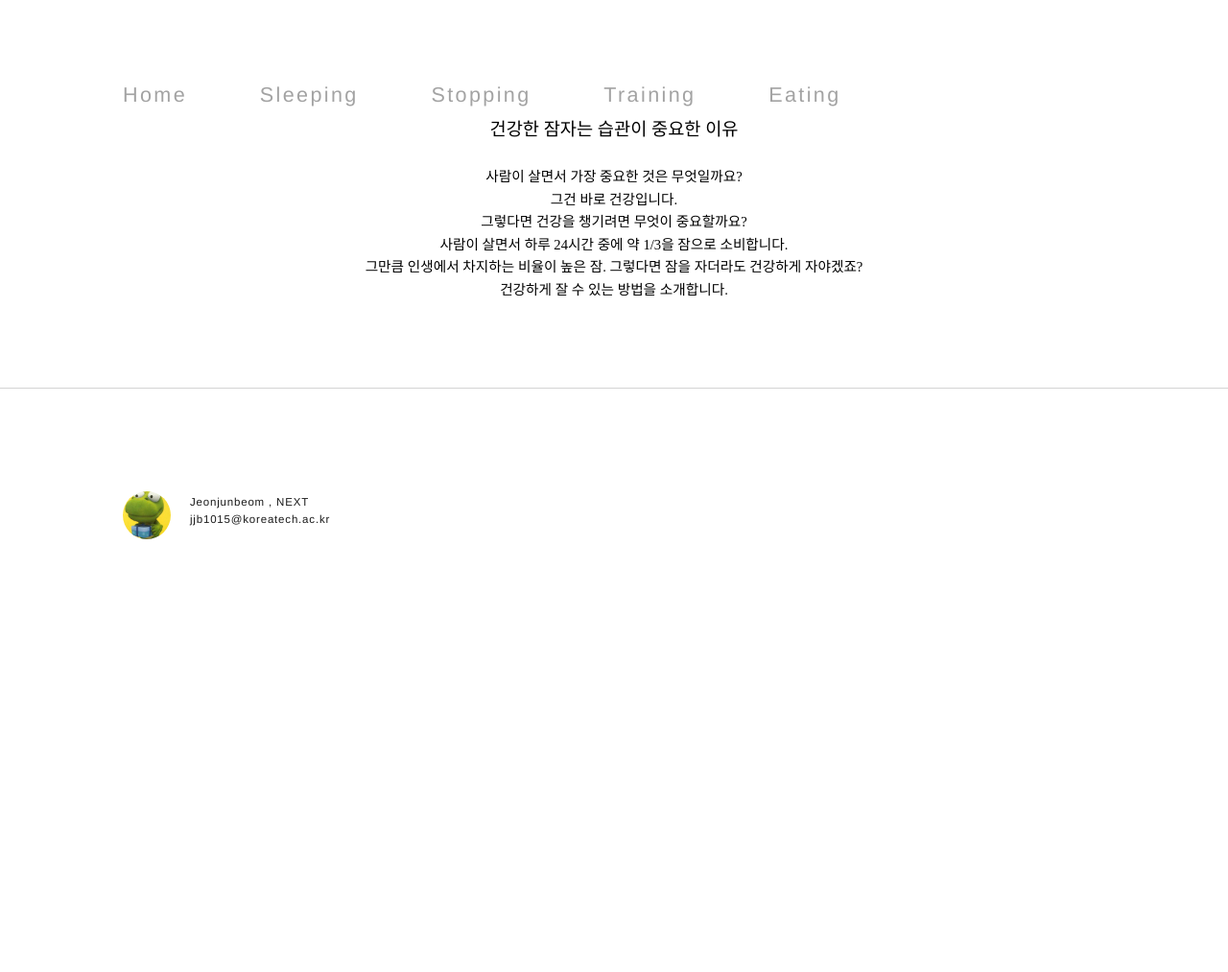
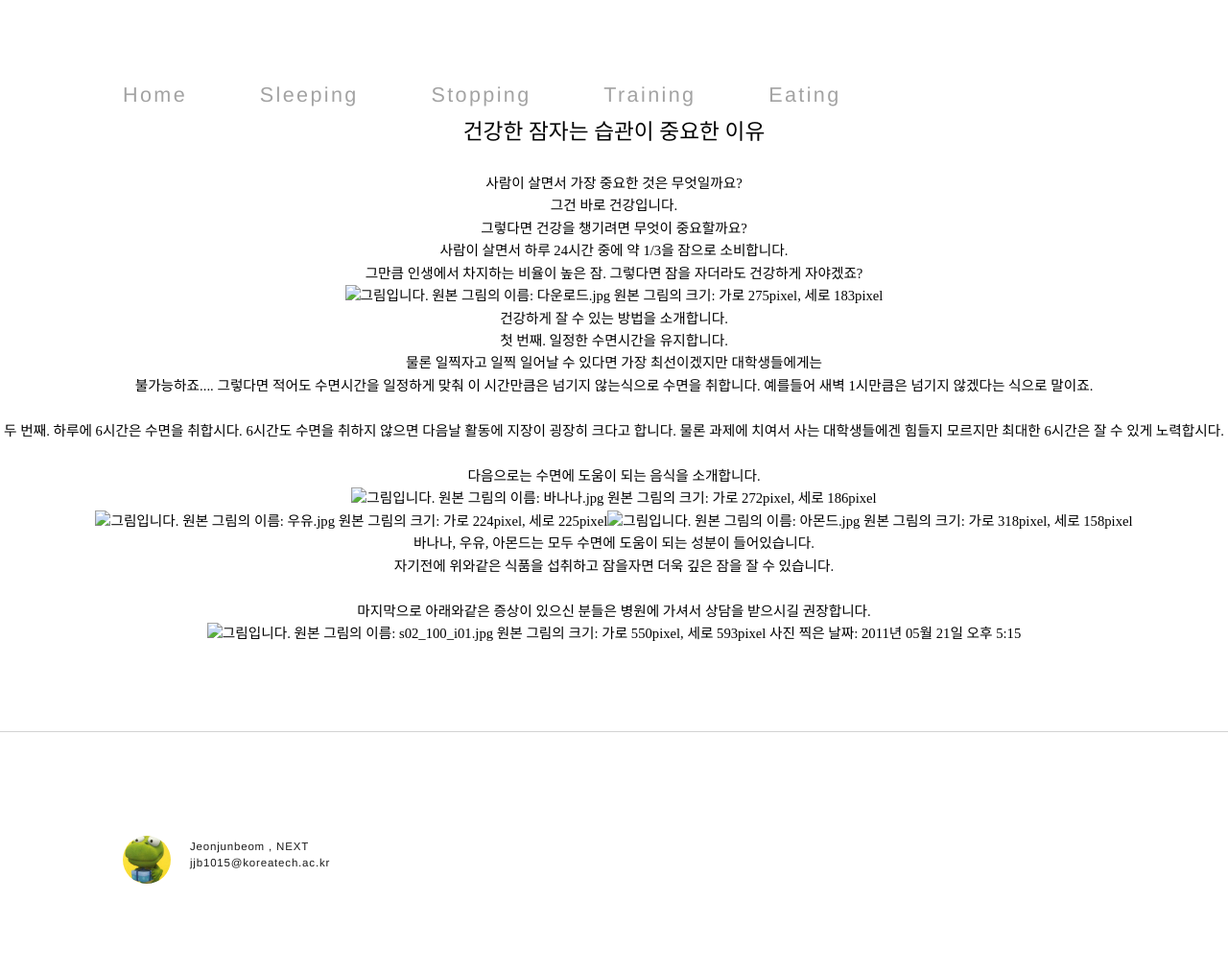
Before and after one commit to kuthealth/kuthealth.github.com, a Jekyll site: the page built from page/sleeping.html, in a window 1280 px wide. Shown: the whole page at 96% size. Built offline with Jekyll 4.4.1, drawn with Linux system fonts in a browser that asks for light colours; before the commit the page ends 900 px from its top, so only the background shows below that.

Commit message:
Update sleeping.html

```diff
--- a/page/sleeping.html
+++ b/page/sleeping.html
@@ -140,7 +140,7 @@ div.HStyle13
 
 <BODY>
 
-<P CLASS=HStyle0 STYLE='text-align:center;'><SPAN STYLE='font-size:14.0pt;font-family:"새굴림";font-weight:"bold";line-height:160%'>건강한 잠자는 습관이 중요한 이유</SPAN></P>
+<P CLASS=HStyle0 STYLE='text-align:center;'><SPAN STYLE='font-size:17.0pt;font-family:"새굴림";font-weight:"bold";line-height:160%'>건강한 잠자는 습관이 중요한 이유</SPAN></P>
 
 <P CLASS=HStyle0 STYLE='text-align:center;'><SPAN STYLE='font-size:11.0pt;font-family:"새굴림";line-height:160%'><BR></SPAN></P>
 
@@ -154,8 +154,48 @@ div.HStyle13
 
 <P CLASS=HStyle0 STYLE='text-align:center;'><SPAN STYLE='font-size:11.0pt;font-family:"새굴림";line-height:160%'>그만큼 인생에서 차지하는 비율이 높은 잠. 그렇다면 잠을 자더라도 건강하게 자야겠죠?</SPAN></P>
 
+<P CLASS=HStyle0 STYLE='text-align:center;'><SPAN STYLE='font-size:11.0pt;font-family:"새굴림";line-height:160%'><IMG src="file:///C:\Users\전준범\Desktop\PIC5880.png" alt="그림입니다.
+원본 그림의 이름: 다운로드.jpg
+원본 그림의 크기: 가로 275pixel, 세로 183pixel" width="448" height="299" vspace="0" hspace="0" border="0"></SPAN></P>
+
 <P CLASS=HStyle0 STYLE='text-align:center;'><SPAN STYLE='font-size:11.0pt;font-family:"새굴림";line-height:160%'>건강하게 잘 수 있는 방법을 소개합니다.</SPAN></P>
 
+<P CLASS=HStyle0 STYLE='text-align:center;'><SPAN STYLE='font-size:11.0pt;font-family:"새굴림";line-height:160%'>첫 번째. 일정한 수면시간을 유지합니다.</SPAN></P>
+
+<P CLASS=HStyle0 STYLE='text-align:center;'><SPAN STYLE='font-size:11.0pt;font-family:"새굴림";line-height:160%'>물론 일찍자고 일찍 일어날 수 있다면 가장 최선이겠지만 대학생들에게는</SPAN></P>
+
+<P CLASS=HStyle0 STYLE='text-align:center;'><SPAN STYLE='font-size:11.0pt;font-family:"새굴림";line-height:160%'>불가능하죠.... 그렇다면 적어도 수면시간을 일정하게 맞춰 이 시간만큼은 넘기지 않는식으로 수면을 취합니다. 예를들어 새벽 1시만큼은 넘기지 않겠다는 식으로 말이죠.</SPAN></P>
+
+<P CLASS=HStyle0 STYLE='text-align:center;'><SPAN STYLE='font-size:11.0pt;font-family:"새굴림";line-height:160%'><BR></SPAN></P>
+
+<P CLASS=HStyle0 STYLE='text-align:center;'><SPAN STYLE='font-size:11.0pt;font-family:"새굴림";line-height:160%'>두 번째. 하루에 6시간은 수면을 취합시다. 6시간도 수면을 취하지 않으면 다음날 활동에 지장이 굉장히 크다고 합니다. 물론 과제에 치여서 사는 대학생들에겐 힘들지 모르지만 최대한 6시간은 잘 수 있게 노력합시다.</SPAN></P>
+
+<P CLASS=HStyle0 STYLE='text-align:center;'><SPAN STYLE='font-size:11.0pt;font-family:"새굴림";line-height:160%'><BR></SPAN></P>
+
+<P CLASS=HStyle0 STYLE='text-align:center;'><SPAN STYLE='font-size:11.0pt;font-family:"새굴림";line-height:160%'>다음으로는 수면에 도움이 되는 음식을 소개합니다.</SPAN></P>
+
+<P CLASS=HStyle0 STYLE='text-align:center;'><SPAN STYLE='font-size:11.0pt;font-family:"새굴림";line-height:160%'><IMG src="file:///C:\Users\전준범\Desktop\PIC58A0.png" alt="그림입니다.
+원본 그림의 이름: 바나나.jpg
+원본 그림의 크기: 가로 272pixel, 세로 186pixel" width="206" height="141" vspace="0" hspace="0" border="0"></SPAN></P>
+
+<P CLASS=HStyle0 STYLE='text-align:center;'><SPAN STYLE='font-size:11.0pt;font-family:"새굴림";line-height:160%'><IMG src="file:///C:\Users\전준범\Desktop\PIC58A1.png" alt="그림입니다.
+원본 그림의 이름: 우유.jpg
+원본 그림의 크기: 가로 224pixel, 세로 225pixel" width="196" height="197" vspace="0" hspace="0" border="0"><IMG src="file:///C:\Users\전준범\Desktop\PIC58B2.png" alt="그림입니다.
+원본 그림의 이름: 아몬드.jpg
+원본 그림의 크기: 가로 318pixel, 세로 158pixel" width="205" height="102" vspace="0" hspace="0" border="0"></SPAN></P>
+
+<P CLASS=HStyle0 STYLE='text-align:center;'><SPAN STYLE='font-size:11.0pt;font-family:"새굴림";line-height:160%'>바나나, 우유, 아몬드는 모두 수면에 도움이 되는 성분이 들어있습니다.</SPAN></P>
+
+<P CLASS=HStyle0 STYLE='text-align:center;'><SPAN STYLE='font-size:11.0pt;font-family:"새굴림";line-height:160%'>자기전에 위와같은 식품을 섭취하고 잠을자면 더욱 깊은 잠을 잘 수 있습니다.</SPAN></P>
+
+<P CLASS=HStyle0 STYLE='text-align:center;'><SPAN STYLE='font-size:11.0pt;font-family:"새굴림";line-height:160%'><BR></SPAN></P>
+
+<P CLASS=HStyle0 STYLE='text-align:center;'><SPAN STYLE='font-size:11.0pt;font-family:"새굴림";line-height:160%'>마지막으로 아래와같은 증상이 있으신 분들은 병원에 가셔서 상담을 받으시길 권장합니다.</SPAN></P>
+
+<P CLASS=HStyle0 STYLE='text-align:center;'><SPAN STYLE='font-size:11.0pt;font-family:"새굴림";line-height:160%'><IMG src="file:///C:\Users\전준범\Desktop\PIC58C2.png" alt="그림입니다.
+원본 그림의 이름: s02_100_i01.jpg
+원본 그림의 크기: 가로 550pixel, 세로 593pixel
+사진 찍은 날짜: 2011년 05월 21일 오후 5:15" width="401" height="324" vspace="0" hspace="0" border="0"></SPAN></P>
 
 
 
```
